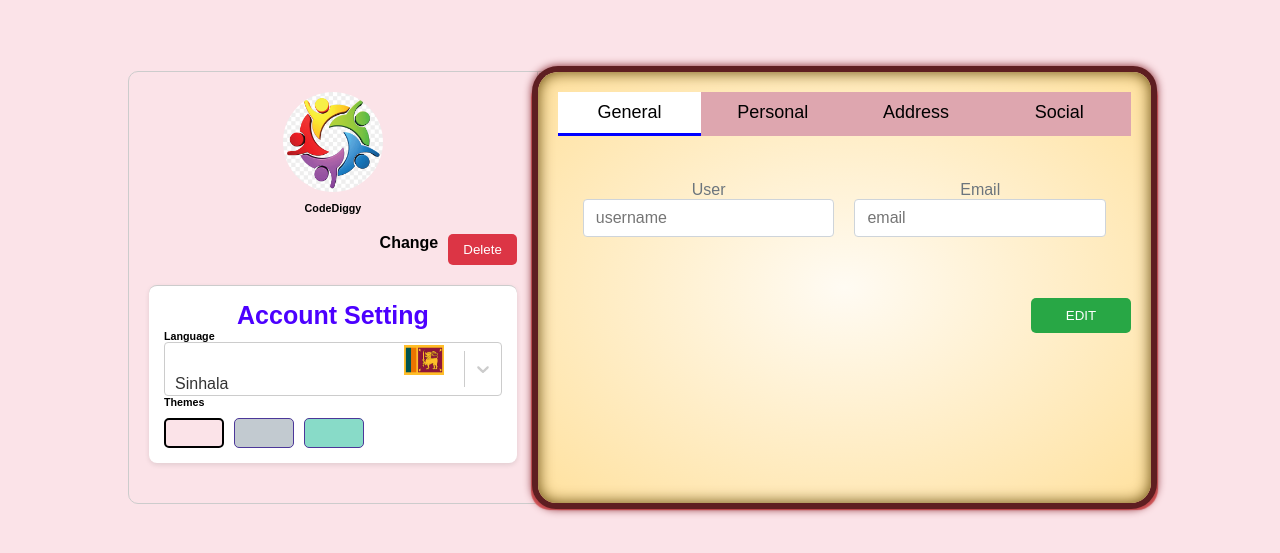
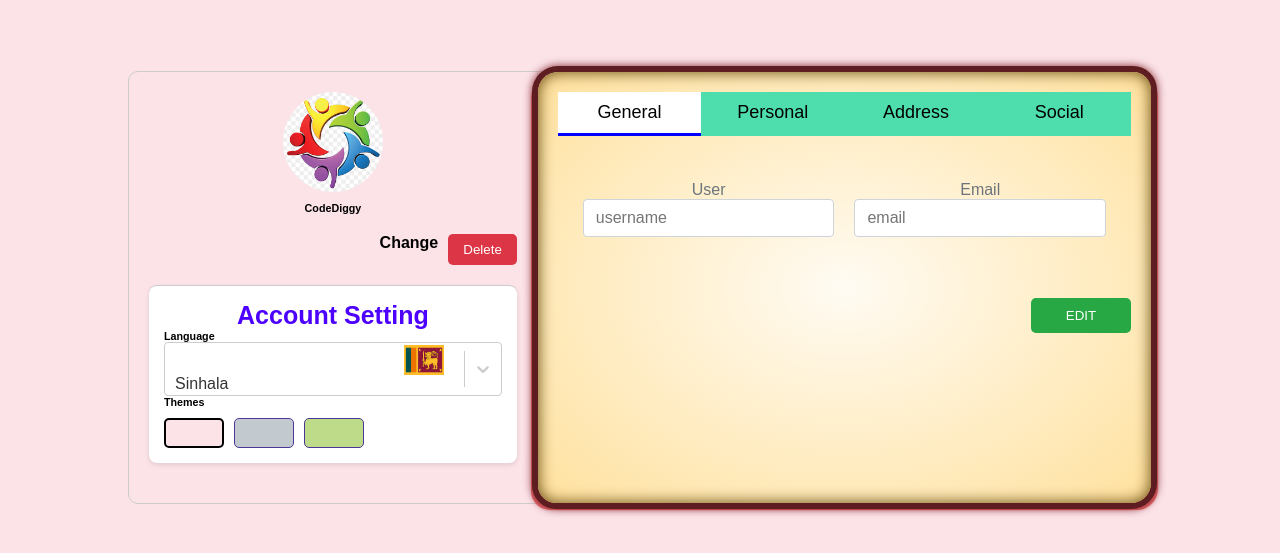
Before and after one commit to DevintthHaran/SDGP, a React (Create React App) app in the folder Frontend/sdgp-project/: page /profile in a window 1280 px wide. Shown: the part 113-666 px from the top of the page. Built offline with nearby package versions, Linux system fonts and the light colour scheme.

Commit message:
Changing the font colors to suitable colors

```diff
--- a/Frontend/sdgp-project/src/style/Profile.css
+++ b/Frontend/sdgp-project/src/style/Profile.css
@@ -107,7 +107,7 @@
   }
 
 .profile .theme-3-box {
-    background-color: #88dbc8;
+    background-color: #bddb88;
   }
 
 .profile .selected {
@@ -122,7 +122,7 @@
 .profile .profile-tabs {
     display: flex;
     justify-content: space-around;
-    background-color: #dea6af;
+    background-color: #4edeae;
     padding:  0;
   }
 
```
